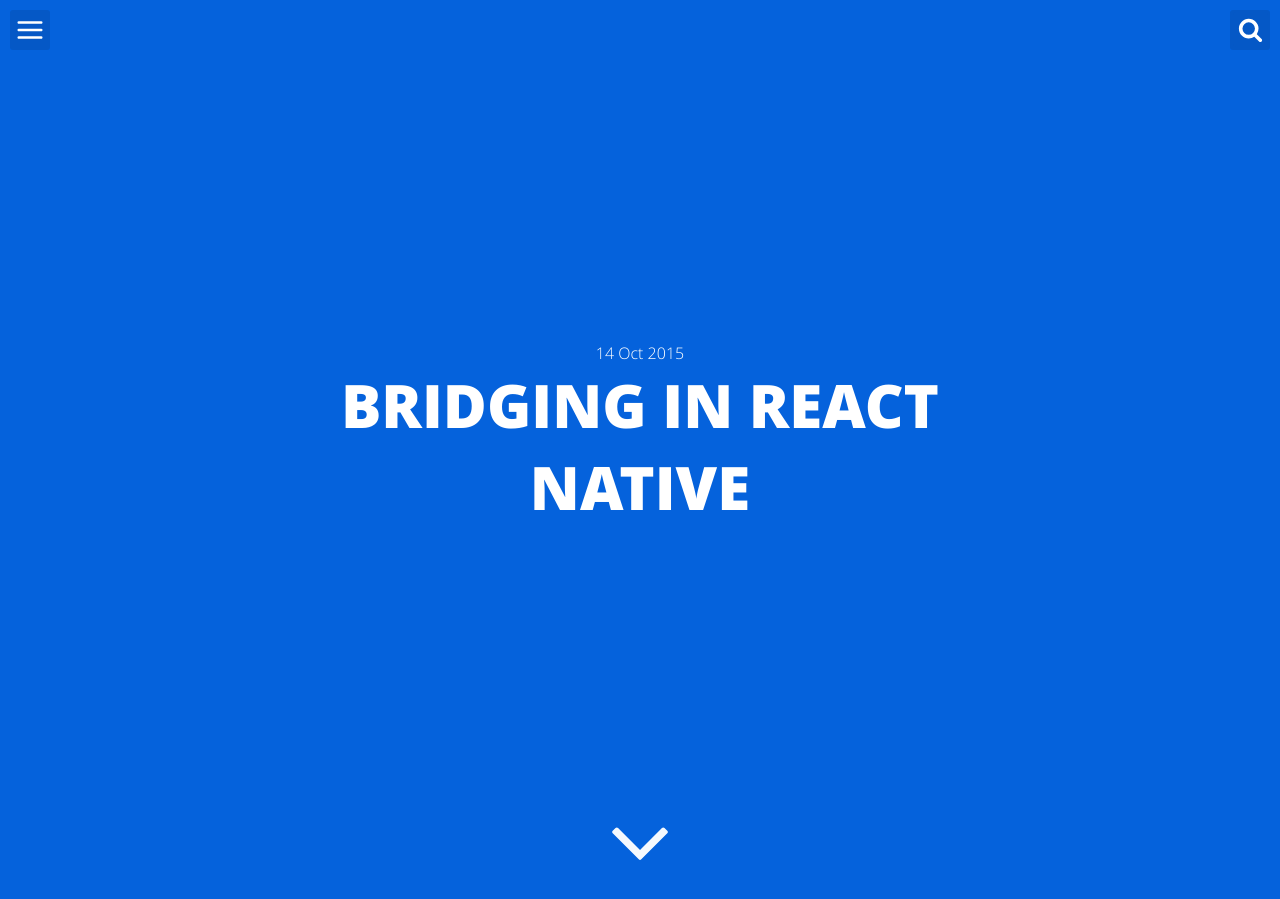
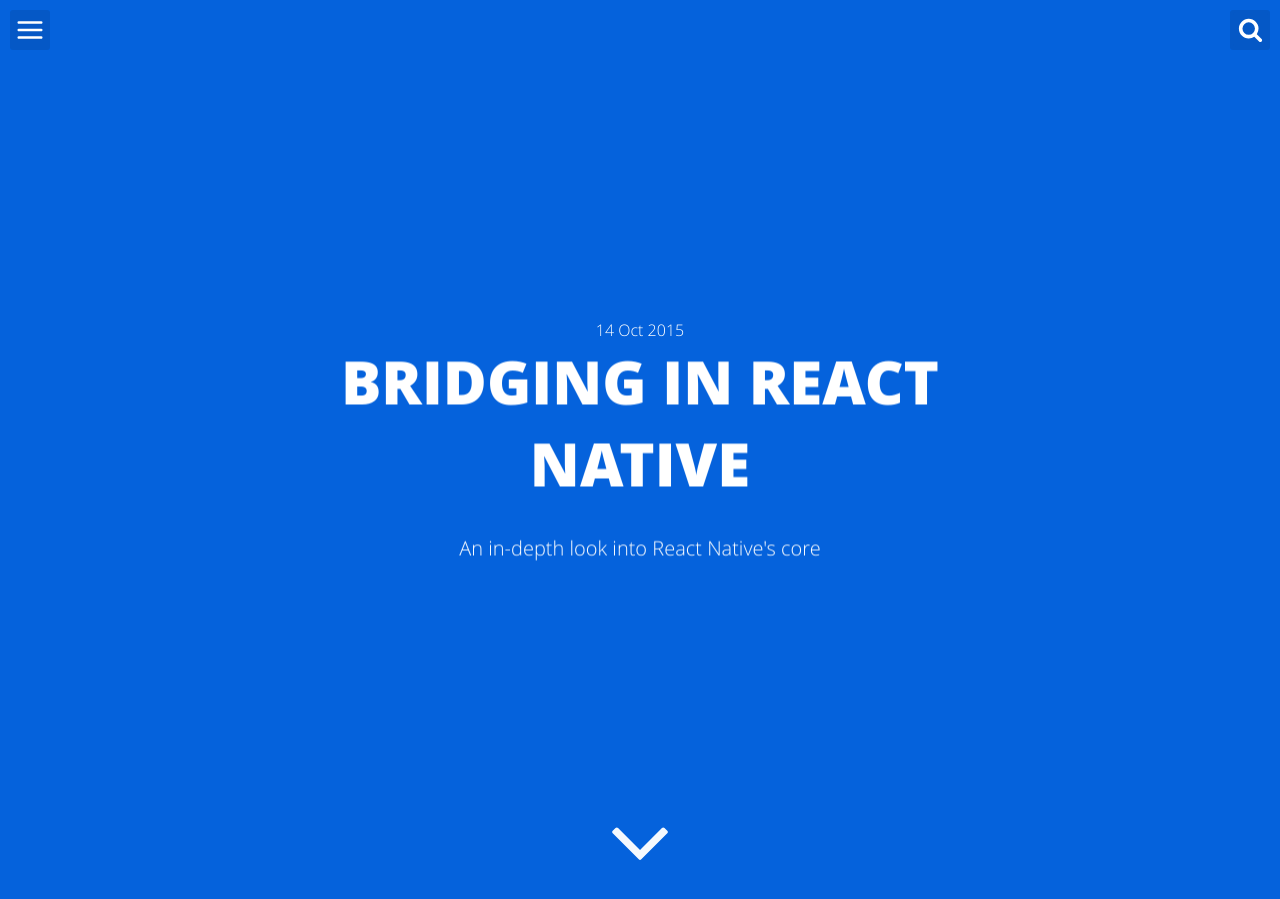
Before and after one commit to KyleAMathews/blog-2, a Jekyll site: the page built from _posts/2015-10-14-react-native-bridge.md, in a window 1280 px wide and 900 px high. Built offline with Jekyll 4.4.1, drawn with Linux system fonts in a browser that asks for light colours; comment, search, counter and statistics services are not loaded.

Commit message:
Add description to RN post

```diff
--- a/_posts/2015-10-14-react-native-bridge.md
+++ b/_posts/2015-10-14-react-native-bridge.md
@@ -2,11 +2,11 @@
 layout: post
 title: "Bridging in React Native"
 date: 2015-10-14 16:41:03
-description:
+description: "An in-depth look into React Native's core"
 tags:
+- react-native ios
+categories:
 - react-native
-categories:
-- fun with binaries
 twitter_text: 'Bridging in React Native'
 ---
 
```
